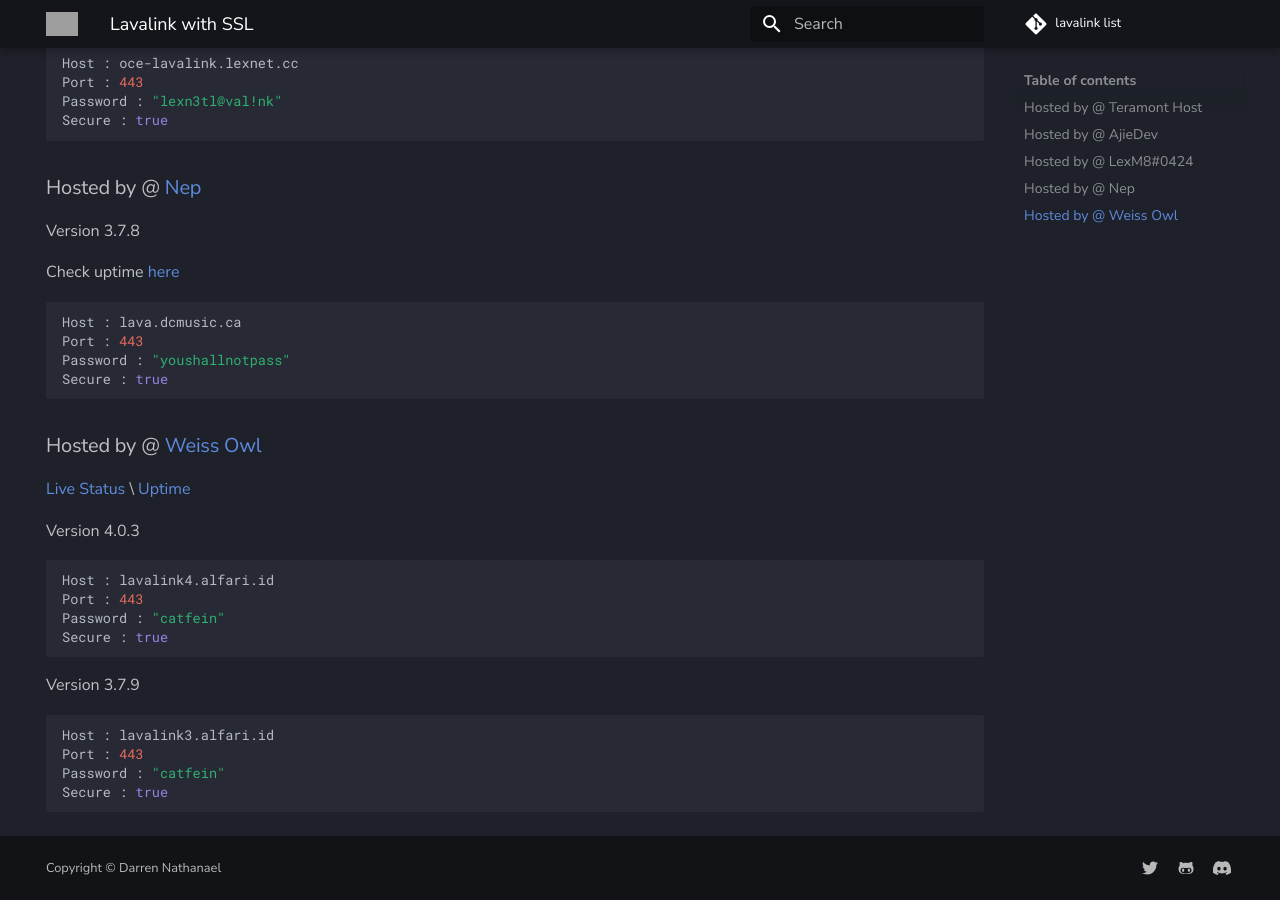
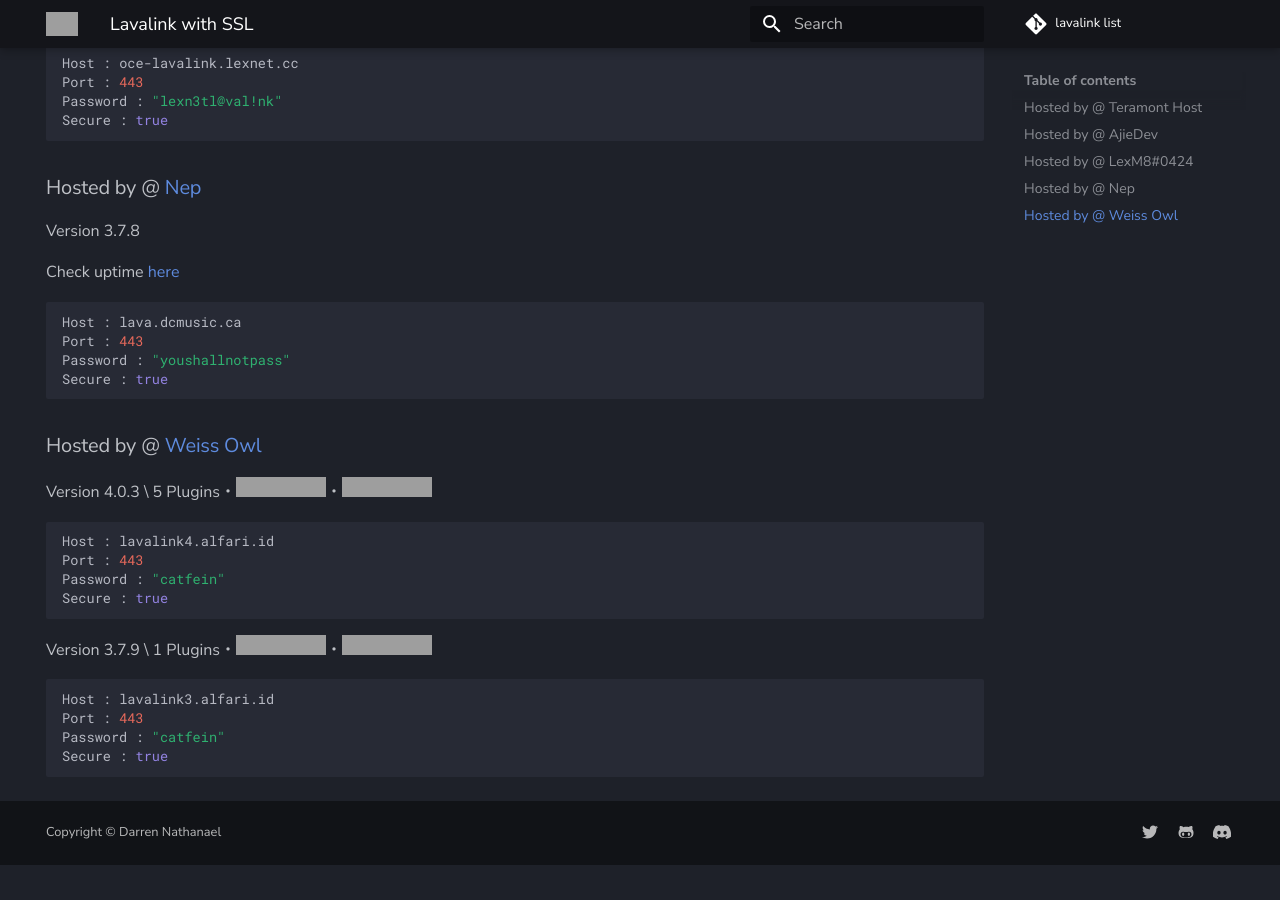
Before and after one commit to DarrenOfficial/lavalink-list, an MkDocs documentation site: the page built from docs/SSL/lavalink-with-ssl.md, in a window 1280 px wide and 900 px high, scrolled down 1394 px. Built offline with MkDocs 1.6.1 and Material for MkDocs 9.7.7, drawn with Linux system fonts in a browser that asks for light colours; comment, search, counter and statistics services are not loaded; after the commit the page ends 2259 px from its top, so only the background shows below that; grey boxes are pictures that could not be loaded.

Commit message:
Update lavalink-with-ssl.md

````diff
--- a/docs/SSL/lavalink-with-ssl.md
+++ b/docs/SSL/lavalink-with-ssl.md
@@ -82,9 +82,7 @@ Secure : true
 ```
 
 ### Hosted by @ [Weiss Owl](https://discord.alfari.id)
-[Live Status](https://kuma-n-catfein.alfari.id/) \ [Uptime](https://kuma.alfari.id/)
-
-Version 4.0.3
+Version 4.0.3 \ 5 Plugins・![Uptime](https://status.alfari.id/api/badge/4/uptime)・![Ping](https://status.alfari.id/api/badge/4/ping)
 ```bash
 Host : lavalink4.alfari.id
 Port : 443
@@ -92,7 +90,7 @@ Password : "catfein"
 Secure : true
 ```
 
-Version 3.7.9
+Version 3.7.9 \ 1 Plugins・![Uptime](https://status.alfari.id/api/badge/5/uptime)・![Ping](https://status.alfari.id/api/badge/5/ping)
 ```bash
 Host : lavalink3.alfari.id
 Port : 443
````
